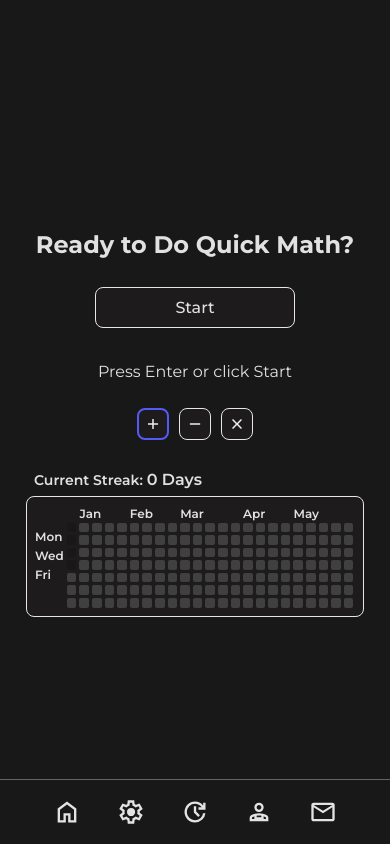
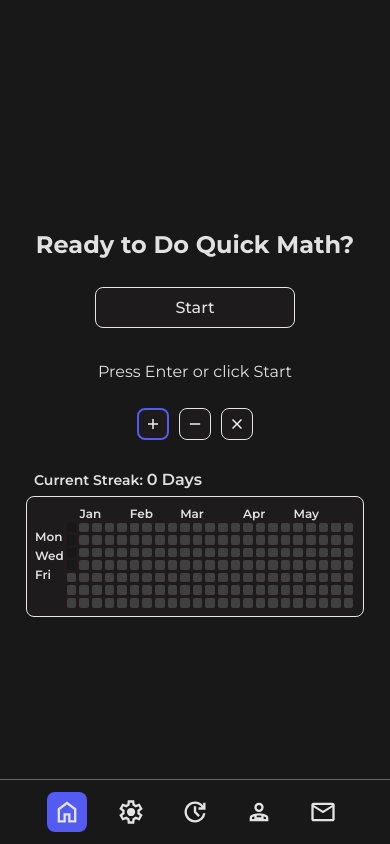
Before and after one commit to Joefahing/quick-maths, a React (Vite) app: page / in a window 390 px wide. In both pictures the pointer is over the button 67 px from the left and 812 px from the top of the page. Built offline with nearby package versions, Linux system fonts and the light colour scheme.

Commit message:
SideMenuMobile: Add hover color for accessibility

```diff
--- a/src/components/Share/SideMenu/SideMenuButton/SideMenuButton.module.css
+++ b/src/components/Share/SideMenu/SideMenuButton/SideMenuButton.module.css
@@ -19,7 +19,7 @@
 	&:focus,
 	&:focus-visible {
 		outline: none;
-		background-color: var(--color-background);
+		background-color: var(--color-hover);
 	}
 
 	.side_menu_button_label {
```
